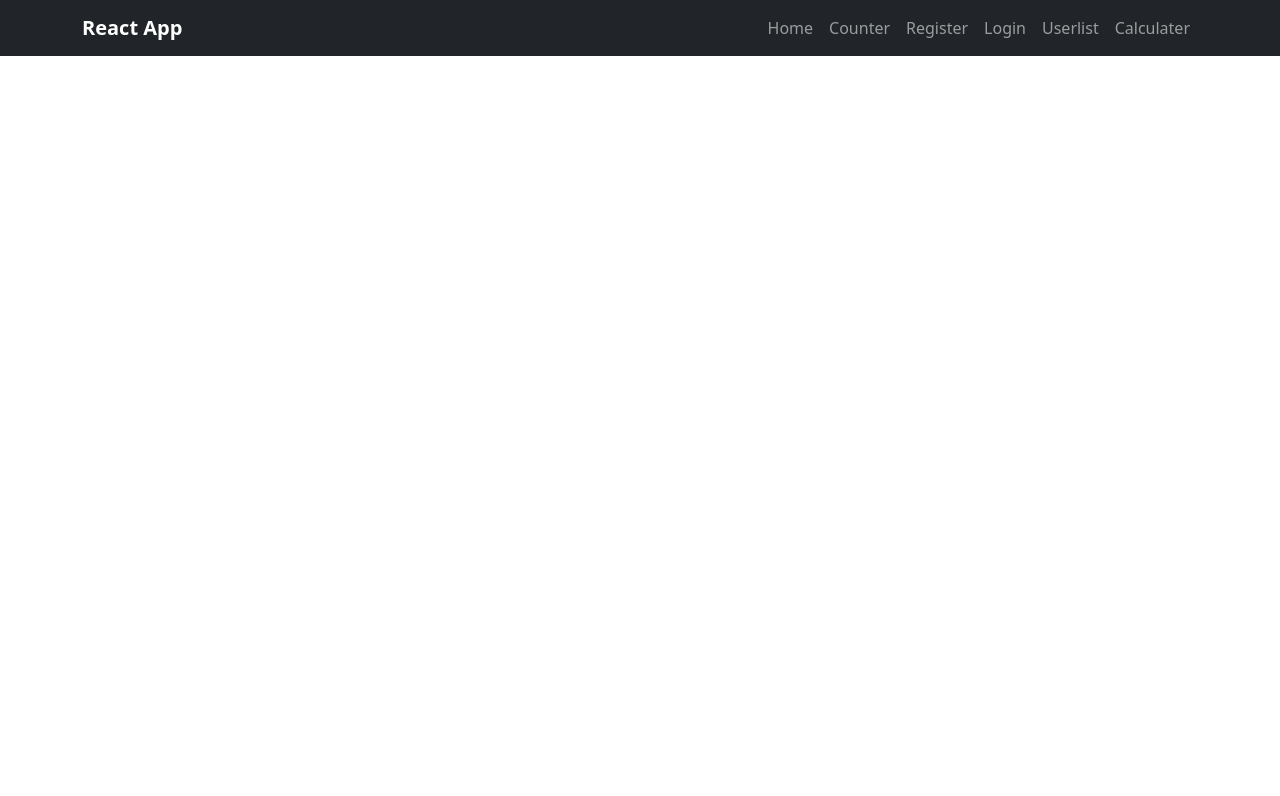
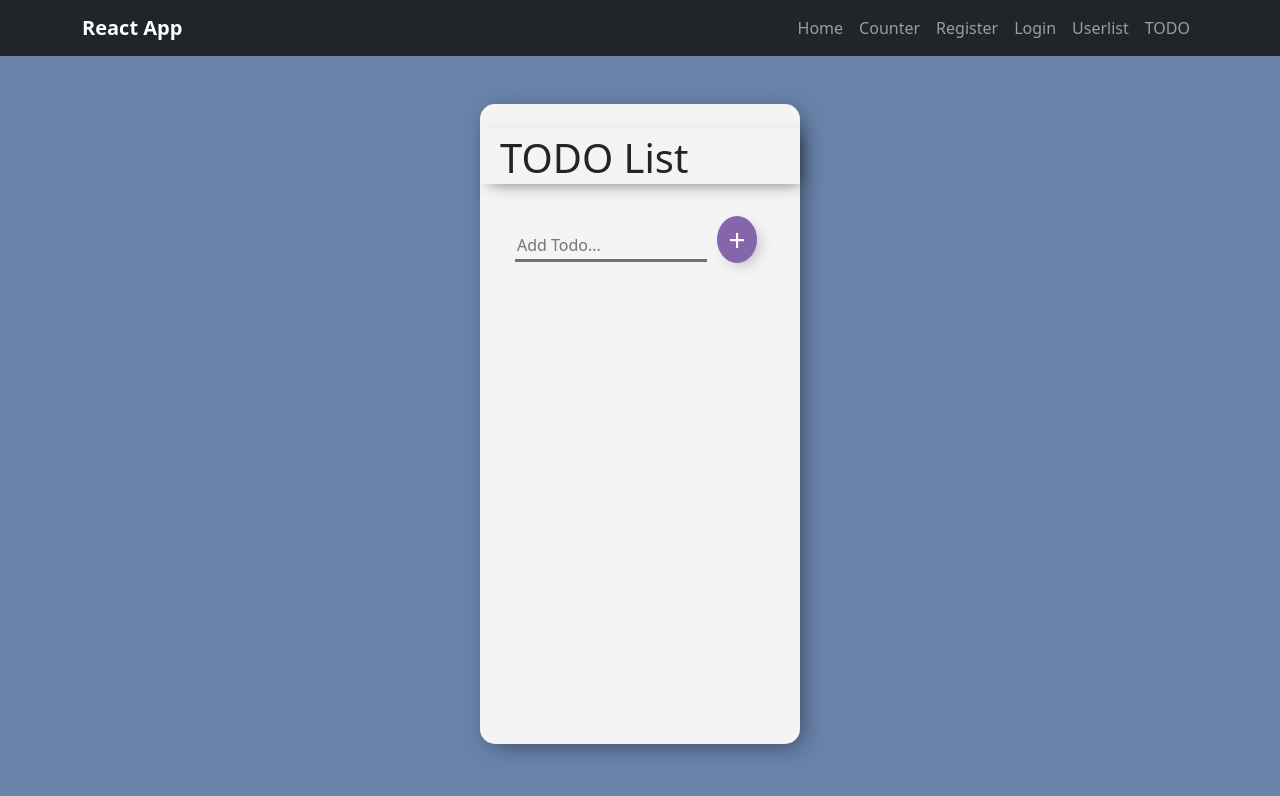
Before and after one commit to Asadawn/ReactProject, a React (Create React App) app: page /Todo in a window 1280 px wide. Shown: the top 796 px of the page. Built offline with nearby package versions, Linux system fonts and the light colour scheme.

Commit message:
Add one more page with todo list

```diff
--- a/package.json
+++ b/package.json
@@ -3,6 +3,7 @@
   "version": "0.1.0",
   "private": true,
   "dependencies": {
+    "@fortawesome/fontawesome-free": "^6.4.2",
     "@testing-library/jest-dom": "^5.16.5",
     "@testing-library/react": "^13.4.0",
     "@testing-library/user-event": "^13.5.0",
--- a/src/App.js
+++ b/src/App.js
@@ -7,6 +7,7 @@ import Home from "./Components/Home";
 import Userlist from "./Userlist";
 //import Calculater from './Components/Calculater';
 
+import Todo from "./Components/Todo";
 import { BrowserRouter, Routes, Route } from "react-router-dom";
 
 function App() {
@@ -20,7 +21,7 @@ function App() {
           <Route path="/Login" element={<Login />} />
           <Route path="/Register" element={<Register />} />
           <Route path="/Userlist" element={<Userlist />} />
-          {/* <Route path="/Calculater" element={<Calculater />} /> */}
+          <Route path="/Todo" element={<Todo />} />
         </Routes>
       </BrowserRouter>
     </div>
--- a/src/Components/Header.jsx
+++ b/src/Components/Header.jsx
@@ -37,8 +37,8 @@ const Header = () => {
             </Link>
           </li>
           <li className="nav-item">
-            <Link className="nav-link" to="/Calculater">
-              Calculater
+            <Link className="nav-link" to="/Todo">
+              TODO
             </Link>
           </li>
         </ul>
--- /dev/null
+++ b/src/Components/Todo.jsx
@@ -0,0 +1,63 @@
+import React, { useState } from "react";
+import ".//todo.css";
+import Todolist from "./Todolist";
+
+const Todo = () => {
+  const [inputlist, setInputlist] = useState("");
+  const [items, setItems] = useState([]);
+
+  const listOfItems = () => {
+    if (inputlist === "") {
+      alert("Enter a value");
+    } else {
+      setItems((olditems) => {
+        return [...olditems, inputlist];
+      });
+      setInputlist("");
+    }
+  };
+  const deleteItem = (id) => {
+    console.log("delete");
+    setItems((olditems) => {
+      return olditems.filter((arrEl, index) => {
+        return index !== id;
+      });
+    });
+  };
+  return (
+    <>
+      <div className="main_div ">
+        <div className="center_div mt-5">
+          <div className="">
+            <br />
+            <h1 className="h1">TODO List</h1>
+            <br />
+            <input
+              className="border-bottom border-secondary border-3"
+              placeholder="Add Todo..."
+              onChange={(e) => setInputlist(e.target.value)}
+              style={{ marginLeft: "35px" }}
+            />
+            <button className="button" onClick={listOfItems}>
+              +
+            </button>
+            <ol className="ol">
+              {items.map((e, index) => {
+                return (
+                  <Todolist
+                    key={index}
+                    id={index}
+                    text={e}
+                    onSelect={deleteItem}
+                  />
+                );
+              })}
+            </ol>
+          </div>
+        </div>
+      </div>
+    </>
+  );
+};
+
+export default Todo;
--- /dev/null
+++ b/src/Components/Todolist.jsx
@@ -0,0 +1,22 @@
+import React from "react";
+
+const Todolist = (props) => {
+  return (
+    <div className="todo_style">
+      <li className="li border-bottom border-secondary border-3">
+        <div
+          onClick={() => {
+            props.onSelect(props.id);
+          }}
+          className="fa fa-times"
+          aria-hidden="true"
+        >
+          x
+        </div>
+        {props.text}
+      </li>
+    </div>
+  );
+};
+
+export default Todolist;
--- /dev/null
+++ b/src/Components/todo.css
@@ -0,0 +1,116 @@
+.main_div{
+    width: 100%;
+    height: 100vh;
+    background-color: #6983aa;
+    display: flex;
+    flex-direction: row;
+    justify-content: center;
+}
+.center_div{
+
+    width: 25%;
+    height: 80vh;
+    background-color: #f4f4f4;
+    box-shadow: 5px 5px 25px -5px rgba(0, 0, 0, 0.5);
+    border-radius: 15px;
+}
+.h1{
+    color: white;
+    background: transparent;
+    padding: 6px 0 2px 20px;
+    margin-bottom: 10px;
+    box-shadow: 5px 5px 15px -5px rgba(0, 0, 0, 0.5);
+}
+ input {
+
+    height: 30px;
+    top: 10px;
+    border: none;
+    background: transparent;
+    font-size: 25px;
+    font-weight: 500;
+    width: 60%;
+    border-bottom: #8566aa;
+    outline: none;
+
+}
+.text{
+    margin-left: 35px
+}
+.button {
+    min-height: 40px;
+    width: 40px;
+    border-radius: 50%;
+    background-color:  #8566aa;
+    color: #fff;
+    font-size: 30px;
+    border:none;
+    outline: none;
+    margin-left: 10px;
+    box-shadow:  5px 5px 15px -5px rgba(0,0,0,0.3)
+
+}
+.button:hover {
+    background-color: #20bf6b;
+}
+
+.ol{
+    margin-top: 30px;
+}
+.ol .li{
+    padding-left: 0px;
+    text-align: left;
+    font-size: 20px;
+    font-weight: 500;
+    min-height: 40px;
+    display: flex;
+    align-items: center;
+    color: #8566aa;
+    text-transform: capitalize;
+    border-bottom: 1px solid gray;
+
+}
+.todo_style{
+    display: flex;
+    flex-direction: row;
+    align-items: center;
+    justify-content: left;
+}
+.todo_style .fa-times{
+    width: 20px;
+    height: 20px;
+    display: flex;
+    justify-content: center;
+    align-items: center;
+    background-color: #8566aa;
+    border-radius: 50%;
+    margin: 0 15px 0 35px;
+    color: aliceblue;
+    box-shadow:  5px 5px 15px -5px rgba(0,0,0,0.3)
+}
+.todo_style .fa-times:hover{
+    background-color: crimson;
+
+}
+.todo_style .fa-times:hover .list_style{
+    color: red;
+}
+@media(max-width:786px){
+    .center_div{
+        width: 55%;
+
+    }
+    .todo_style .fa-times{
+        margin: 0 15px 0 15px;
+        display: flex;
+        justify-content: center;
+        align-items: center;
+    }
+    button{
+        margin-left: 5px;
+        min-height: 40px;
+        width: 40px;
+        color: #fff;
+        font-size: 30px;
+    }
+}
```
Also changed, not shown: 1 other file (tests, documents, lock files or other folders).
